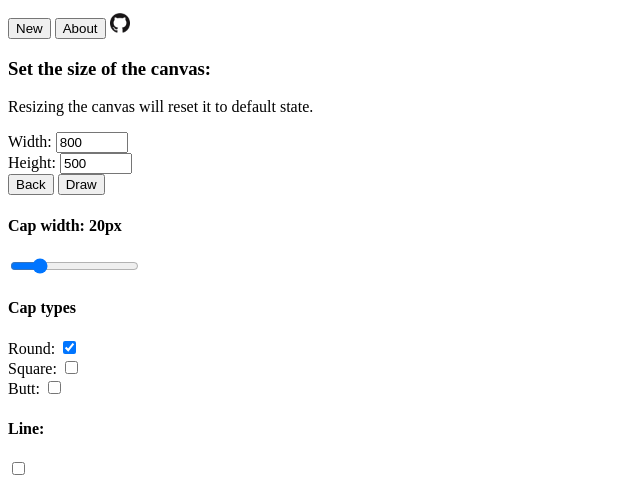
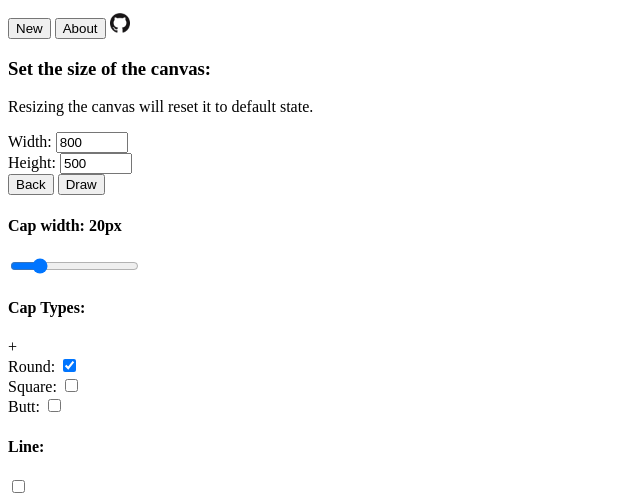
Before and after one commit to iamskab/Painter, a website built with Parcel: page src/index.html in a window 1280 px wide. Shown: the part 101-598 px from the top of the page, without its empty margins (0-640 px from the left). Built offline with nearby package versions, Linux system fonts and the light colour scheme; files whose address does not match are found by name.

Commit message:
Issue #4 Changed Cap Types control to dropdown menu.

```diff
--- a/src/index.html
+++ b/src/index.html
@@ -62,7 +62,12 @@
                     </div>
                     <!-- CAP TYPE -->
                     <div>
-                        <h4 class="cap-selector_header">Cap types </h4>
+                        <div class="cap-line_type">
+                            <h4>Cap Types:</h4>
+                            <label class="switch">
+                                <div class="cap-selector_button">+</div>
+                            </label>
+                        </div>
                         <div class="cap-selector">
                             <div class="cap-line_type">
                                 <label for="capRound">Round:</label>
--- a/src/js/app.js
+++ b/src/js/app.js
@@ -96,12 +96,15 @@ burger.addEventListener("click", () => {
 })
 
 // Cap Selector
-const capSelector = document.querySelector(".cap-selector_header");
+const capSelector = document.querySelector(".cap-selector_button");
 capSelector.addEventListener("click", () => {
-    // Toggle active class on the burger and controls container
+    // Toggle active class on the cap-selector
     capSelector.classList.toggle("active");
     document.querySelector(".cap-selector").classList.toggle("cap-selectorActive");
+    console.log(capSelector.innerHTML)
+    capSelector.innerHTML = (capSelector.innerHTML == '-') ? "+":"-"
 })
+
 // Info box
 const infoBtn = document.querySelector("#info");
 const infoBox = document.querySelector(".info-box");
--- a/src/scss/main.scss
+++ b/src/scss/main.scss
@@ -443,6 +443,15 @@ main {
                 background-color: #e1302a;
             }
         }
+        .cap-selector_button {
+            max-height: 28px;
+            max-width: 28px;
+            font-size: 20px;
+            font-weight: bold;
+            text-align: center;
+            background: transparent;
+            padding-top: 2px;
+        }
         .cap-selector{
             max-height: 0;
             overflow: hidden;
```
